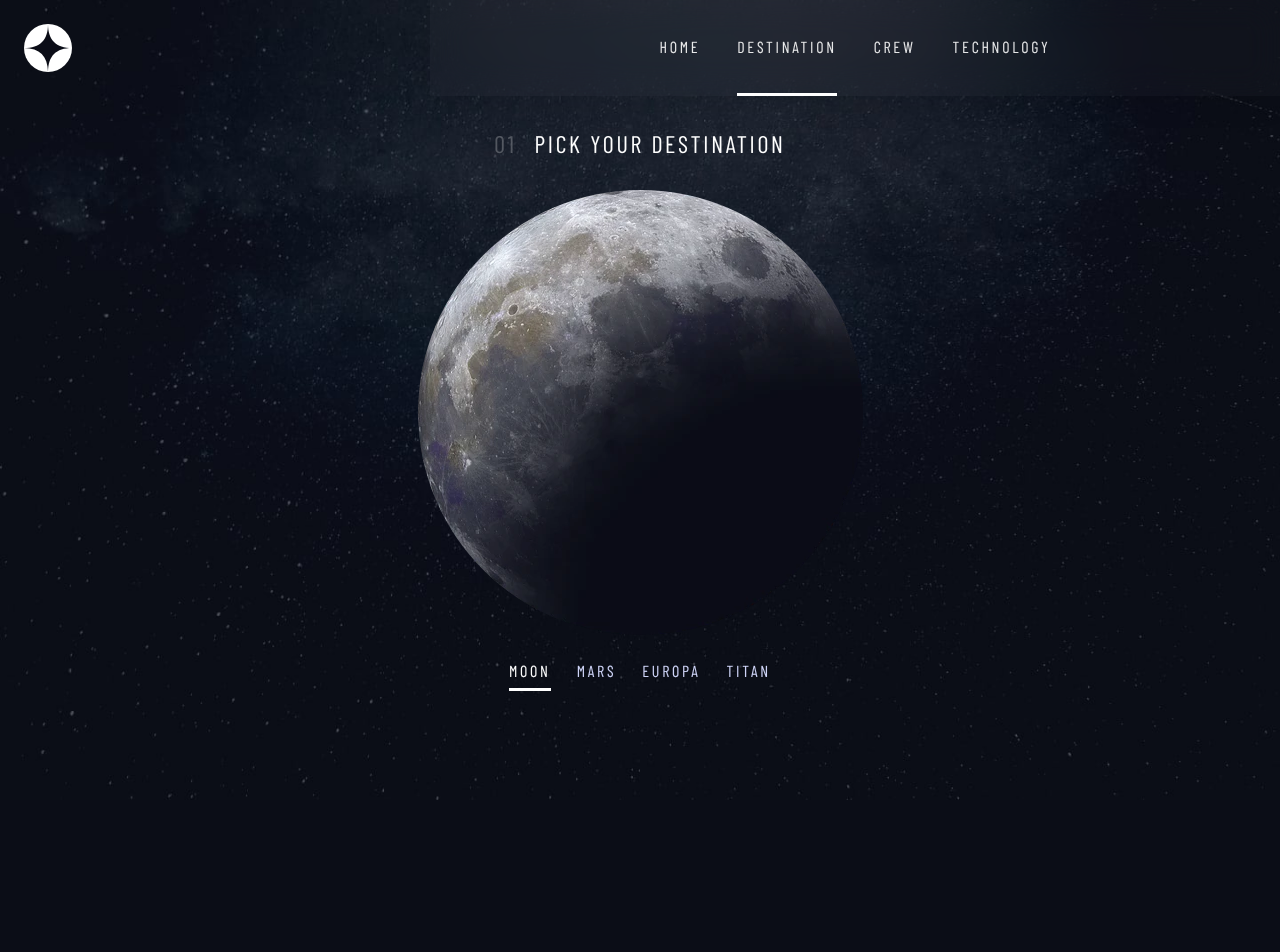
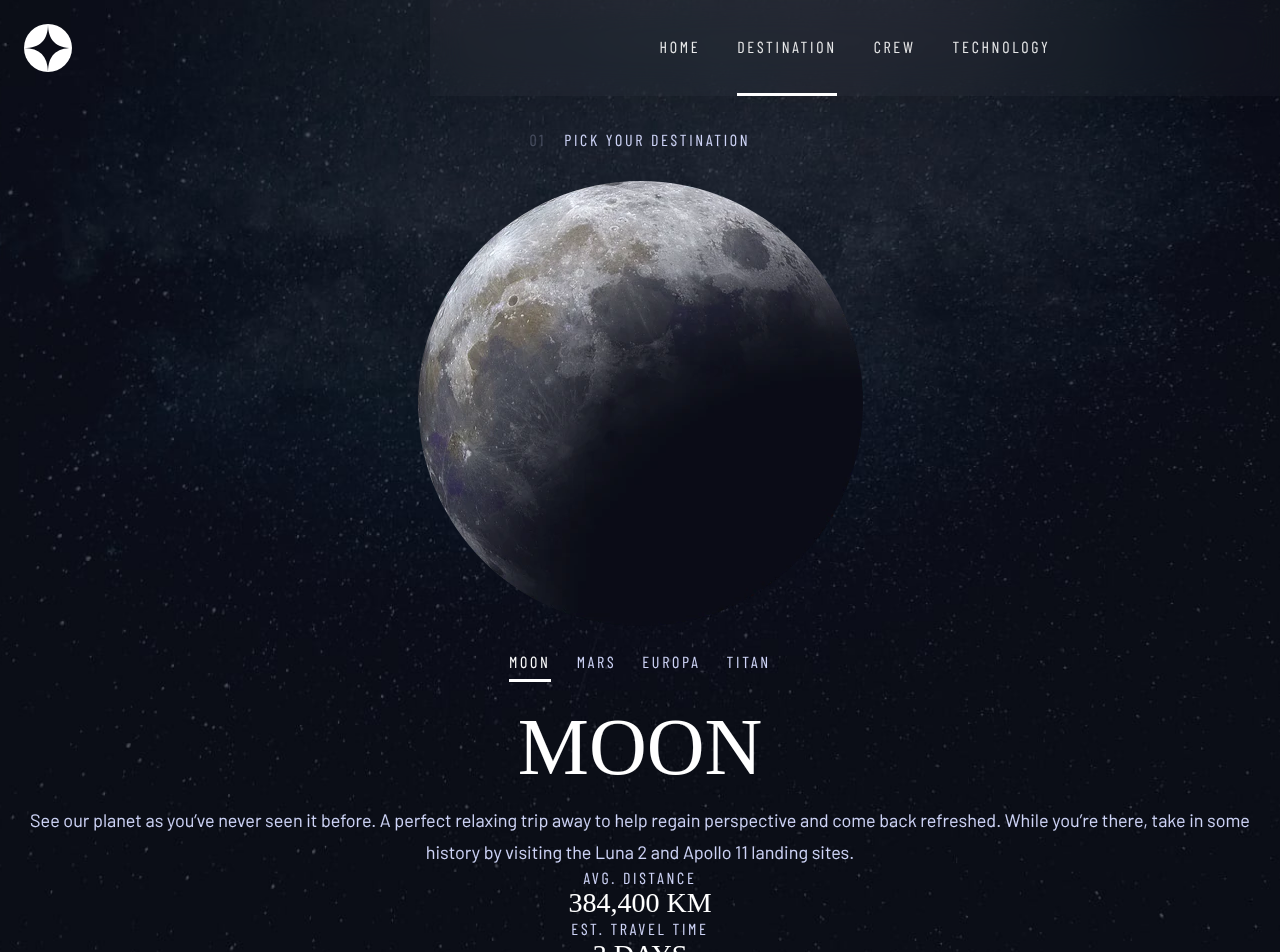
Before and after one commit to Ezeh20/space-tourism, a React (Vite) app: page /destination in a window 1280 px wide. Shown: the top 952 px of the page. Before the commit the page ends 800 px from the top, so only its background shows below. Built offline with nearby package versions, Linux system fonts and the light colour scheme; a web font is replaced by a local one.

Commit message:
Style: description styling

```diff
--- a/src/Layout/Layout.jsx
+++ b/src/Layout/Layout.jsx
@@ -15,7 +15,7 @@ function Layout({ children }) {
 }
 
 Layout.propTypes = {
-    children: PropTypes.element.isRequired,
+  children: PropTypes.node.isRequired,
 }
 
 export default Layout
--- a/src/Pages/Destination/destination.module.scss
+++ b/src/Pages/Destination/destination.module.scss
@@ -35,9 +35,7 @@
 
             .ContentTop {
                 width: 100%;
-                display: flex;
-                align-content: center;
-                justify-content: center;
+                @include flexAd(_, _, _, center, center);
 
                 .planet {
                     max-width: 50%;
@@ -52,18 +50,14 @@
             .contentBottom {
 
                 .desBtnContainer {
-                    display: flex;
-                    flex-direction: column;
+                    @include flex(column,_, fn.rem(20));
 
                     .desBtn {
-                        display: flex;
-                        column-gap: 26px;
+                        @include flexAd(_, fn.rem(26), _, _, center);
 
                         .desButton {
+                            @include flex(column, _, fn.rem(8));
                             color: $Text-color;
-                            display: flex;
-                            flex-direction: column;
-                            row-gap: 8px;
 
                             &:hover {
                                 .desLine {
@@ -90,6 +84,13 @@
                         }
                     }
 
+                    .planetData{
+
+                        .desHeading{
+                            padding-bottom: fn.rem(10);
+                            font-weight: 100;
+                        }
+                    }
                 }
             }
         }
--- a/src/Pages/Destination/index.jsx
+++ b/src/Pages/Destination/index.jsx
@@ -7,7 +7,9 @@ import buttons from './destination-data'
 function Destination() {
   const urr = JSON.parse(localStorage.getItem('planets'))
   const [currentDestination, setCurrentDestionaton] = useState(urr ?? 0)
-  const planet = data.destinations[currentDestination].images.webp
+  const { images, name, description, distance, travel } =
+    data.destinations[currentDestination]
+  const { webp } = images
 
   useEffect(() => {
     localStorage.setItem('planets', JSON.stringify(currentDestination))
@@ -17,12 +19,12 @@ function Destination() {
     <div className={styles.destination}>
       <Layout>
         <div className={styles.destinationCover}>
-          <p className={`${styles.desTitle} heading4`}>
+          <p className={`${styles.desTitle} menu2`}>
             <span>01</span>Pick your destination
           </p>
           <div className={styles.desContent}>
             <div className={styles.ContentTop}>
-              <img src={planet} alt="planet" className={styles.planet} />
+              <img src={webp} alt="planet" className={styles.planet} />
             </div>
             <div className={styles.contentBottom}>
               <div className={styles.desBtnContainer}>
@@ -51,6 +53,23 @@ function Destination() {
                     )
                   })}
                 </div>
+                <div className={styles.planetData}>
+                  <p className={`${styles.desHeading} heading2`}>
+                    {name.toLocaleUpperCase()}
+                  </p>
+                  <p className={`${styles.desText} text`}>{description}</p>
+                </div>
+              </div>
+              <div className={styles.desLine} />
+              <div className={styles.desDuration}>
+                <div className={styles.distance}>
+                  <p className="menu2">AVG. DISTANCE</p>
+                  <p className="heading4">{distance.toLocaleUpperCase()}</p>
+                </div>
+                <div className={styles.time}>
+                  <p className="menu2">EST. TRAVEL TIME</p>
+                  <p className="heading4">{travel.toLocaleUpperCase()}</p>
+                </div>
               </div>
             </div>
           </div>
@@ -61,3 +80,59 @@ function Destination() {
 }
 
 export default Destination
+
+/**
+ *
+ *   {data.destinations
+          .filter((_, idx) => idx === currentDestination)
+          .map((planets) => {
+            const { name, description, distance, images, travel } = planets
+            const { webp } = images
+            return (
+              <div key={name} className={styles.destinationCover}>
+                <p className={`${styles.desTitle} heading4`}>
+                  <span>01</span>Pick your destination
+                </p>
+                <div className={styles.desContent}>
+                  <div className={styles.ContentTop}>
+                    <img src={webp} alt="planet" className={styles.planet} />
+                  </div>
+                  <div className={styles.contentBottom}>
+                    {' '}
+                    <div className={styles.desBtnContainer}>
+                      <div className={styles.desBtn}>
+                        {buttons.map(({ id, des }) => {
+                          return (
+                            <button
+                              type="button"
+                              key={id}
+                              className={` ${
+                                currentDestination === id
+                                  ? `${`${styles.desButton} ${styles.btnActive}`}`
+                                  : `${styles.desButton}`
+                              }   menu2`}
+                              onClick={() => setCurrentDestionaton(id)}
+                            >
+                              <div>{des}</div>
+                              <div
+                                className={`${
+                                  currentDestination === id
+                                    ? `${`${styles.desLineActive}`}`
+                                    : `${styles.desLine}`
+                                }`}
+                              />
+                            </button>
+                          )
+                        })}
+                      </div>
+                      <div className={styles.planetInfo}>
+                        <p className="heading2">{name.toLocaleUpperCase()}</p>
+                        <p className="text">{description}</p>
+                      </div>
+                    </div>
+                  </div>
+                </div>
+              </div>
+            )
+          })}
+ */
--- a/src/scss/global/_normalize.scss
+++ b/src/scss/global/_normalize.scss
@@ -91,6 +91,10 @@ body {
   @include heading4
 }
 
+.heading5 {
+  @include heading5
+}
+
 .text {
   @include text
 }
--- a/src/scss/utils/_mixins.scss
+++ b/src/scss/utils/_mixins.scss
@@ -143,11 +143,19 @@
 }
 
 @mixin heading4 {
+    font-size: fn.rem(28);
+    line-height: fn.rem(32.09);
+    @include headings();
+
+    @include view(1440px) {
+        text-align: left;
+    }
+}
+
+@mixin heading5 {
     font-size: fn.rem(16);
     line-height: fn.rem(18.3);
-    font-family: $alt-font;
-    letter-spacing: fn.rem(2.7);
-    color: $Basic-white;
+    @include headings();
 
     @include view(768px) {
         font-size: fn.rem(24);
```
Lines whose indentation alone changed are shown as unchanged.
